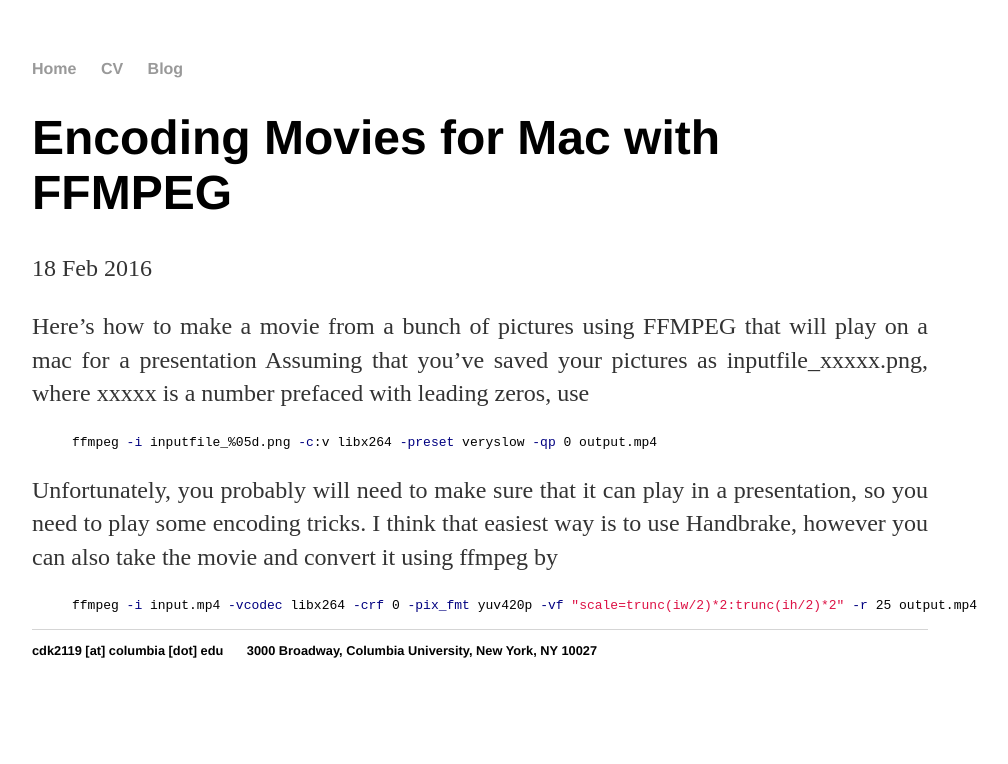
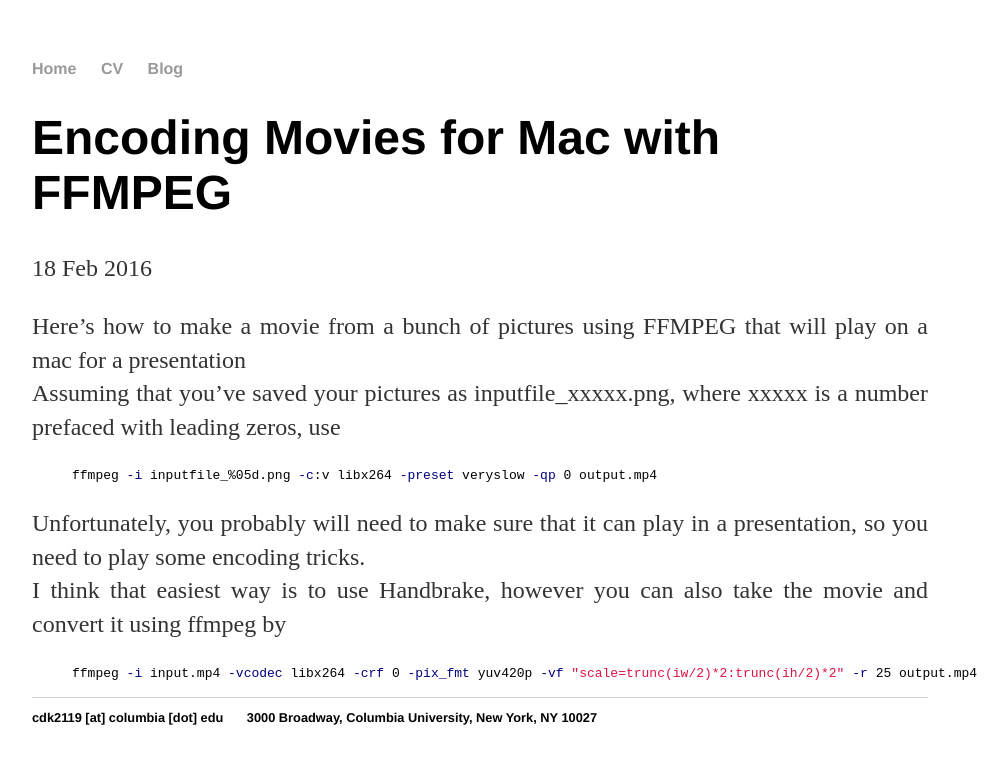
Before and after one commit to ckinzthompson/ckinzthompson.github.io, a Jekyll site: the page built from _posts/2016-02-19-FFMPEG-movies-rendering-mac.md, in a window 1280 px wide. Shown: the top 764 px of the page, without its empty margins (160-1168 px from the left). Built offline with Jekyll 4.4.1, drawn with Linux system fonts in a browser that asks for light colours; part of the change alters nothing that is shown.

```diff
--- a/_config.yml
+++ b/_config.yml
@@ -2,6 +2,7 @@ name: Colin Kinz-Thompson
 markdown: kramdown
 kramdown:
   input: GFM
+  hard_wrap: True
 # markdown: redcarpet
 highlighter: rouge
 permalink: /blog/:year/:month/:day/:title
```
